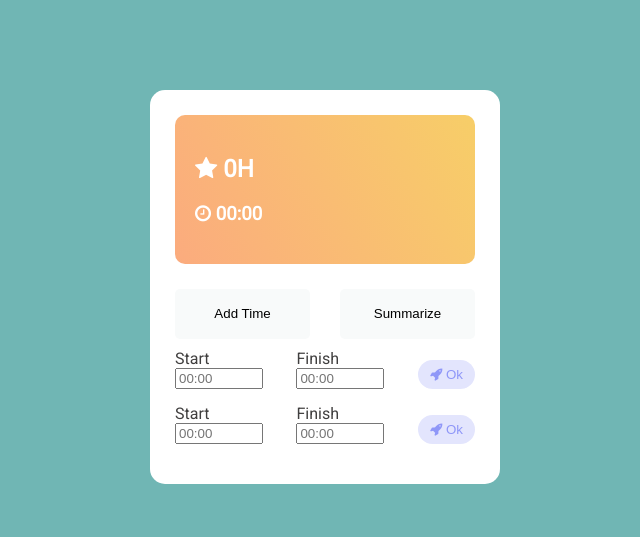
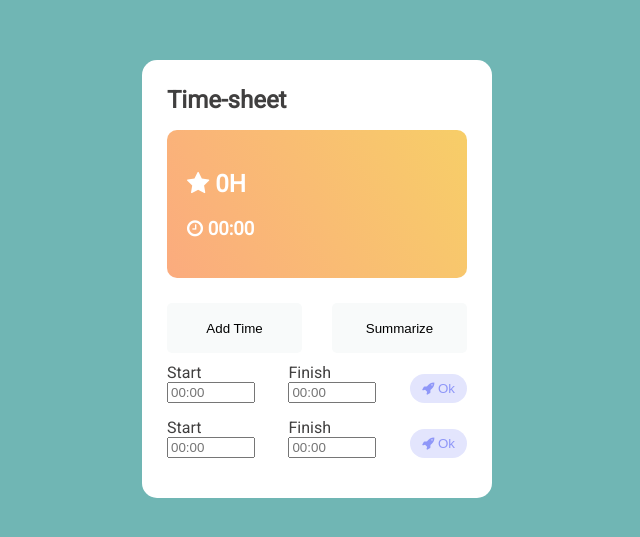
Before and after one commit to caina/angular4-timesheet-architecture, an Angular app: page /dashboard in a window 1280 px wide. Shown: the part 121-658 px from the top of the page, without its empty margins (323-963 px from the left). Built offline with nearby package versions, Linux system fonts and the light colour scheme.

Commit message:
'style corrections'

```diff
--- a/src/app/components/big-button/big-button.component.scss
+++ b/src/app/components/big-button/big-button.component.scss
@@ -14,5 +14,9 @@
       color: #fff;
     }
 
+    &:focus {
+      outline:0;
+    }
+
   }
 }
--- a/src/app/components/button/button.component.scss
+++ b/src/app/components/button/button.component.scss
@@ -12,6 +12,8 @@
     }
     &:focus {
       outline:0;
+      background-color: rgb(101, 113, 247);
+      color: #fff;
     }
   }
 }
--- a/src/app/components/card/card.component.scss
+++ b/src/app/components/card/card.component.scss
@@ -1,13 +1,30 @@
 :host {
+  display: flex;
+  flex-direction: column;
+  justify-content: center;
+  align-items: center;
+  min-width: 100%;
+  min-height: 100%;
+  position: absolute;
+  top:0;
+  right: 0;
 
   .card-component {
     background: #fff;
-    padding: 25px;
+    padding: 10px 25px 25px 25px;
     min-height: 50px;
     border-radius: 15px;
     max-width: 450px;
     min-width: 300px;
 
+    &__header {
+      display: flex;
+
+      h1 {
+        font-size: 12px;
+        margin: 0px;
+      }
+    }
   }
 
 }
--- a/src/app/components/card/card.component.ts
+++ b/src/app/components/card/card.component.ts
@@ -3,7 +3,13 @@ import { Component } from "@angular/core";
 
 @Component({
   selector: 'app-card',
-  template: `<div class="card-component"><ng-content></ng-content></div>`,
+  template: `
+  <div class="card-component">
+  <div class="card-component__header">
+    <h1><ng-content select="h1"></ng-content></h1>
+  </div>
+  <ng-content></ng-content>
+  </div>`,
   styleUrls:['./card.component.scss']
 })
 export class Card {
--- a/src/app/scenes/dashboard/dashboard.component.html
+++ b/src/app/scenes/dashboard/dashboard.component.html
@@ -2,7 +2,7 @@
   <div>
 
     <app-card>
-
+      <h1>Time-sheet</h1>
       <app-time-result [tempo]="time.timeDifference$ | async"> </app-time-result>
 
       <span>
@@ -10,7 +10,6 @@
         <app-big-button (onClick)="summarize()">Summarize</app-big-button>
       </span>
 
-      <!-- multiply for more elements -->
       <app-time-line *ngFor="let timeLine of timeLines" (onAccept)="handleTimeCalculation($event)"></app-time-line>
 
     </app-card>
--- a/src/app/scenes/dashboard/dashboard.component.scss
+++ b/src/app/scenes/dashboard/dashboard.component.scss
@@ -1,12 +1,4 @@
 :host {
-  display: flex;
-  flex-direction: column;
-  justify-content: center;
-  align-items: center;
-  width: 100%;
-  height: 100%;
-  position: absolute;
-  overflow: hidden;
 
   span {
     display: flex;
```
